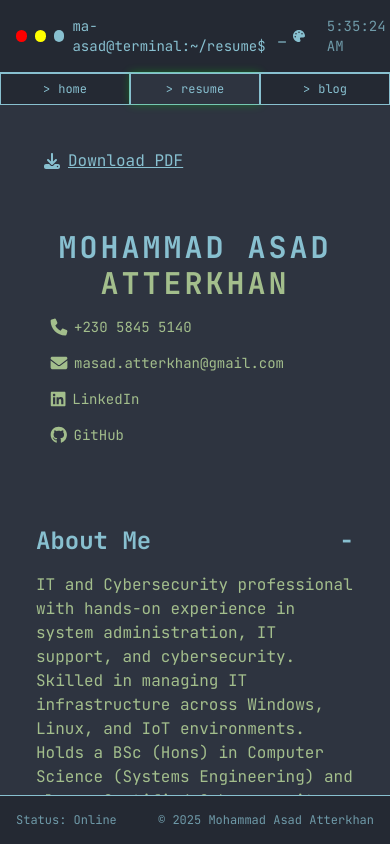
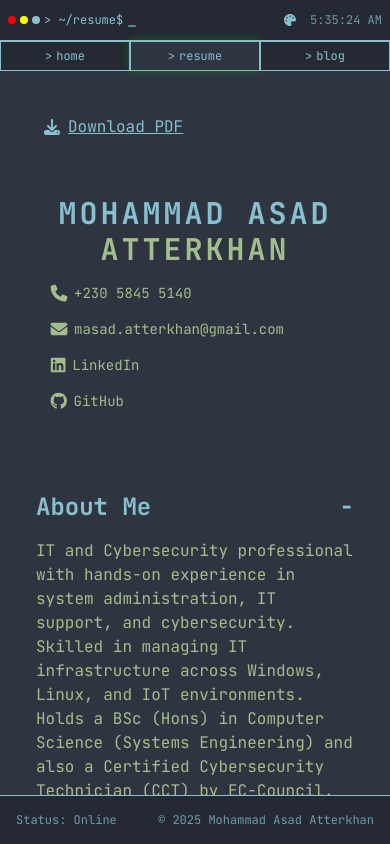
Before and after one commit to ma-asad/ma-asad.github.io, a Vue app: page /resume in a window 390 px wide. Built offline with nearby package versions, Linux system fonts and the light colour scheme.

Commit message:
style: adjust terminal layout and improve responsiveness for mobile views

```diff
--- a/src/components/TerminalCommands.vue
+++ b/src/components/TerminalCommands.vue
@@ -1,5 +1,5 @@
 <template>
-  <div class="terminal-commands fixed bottom-16 sm:bottom-12 left-0 right-0 p-4 border-t border-terminal-green bg-terminal-bg-secondary w-full z-10">
+  <div class="terminal-commands fixed bottom-12 left-0 right-0 p-4 border-t border-terminal-green bg-terminal-bg-secondary w-full z-10">
     <div class="flex flex-col sm:flex-row gap-4">
       <a
         href="https://github.com/ma-asad"
--- a/src/components/TerminalLayout.vue
+++ b/src/components/TerminalLayout.vue
@@ -3,17 +3,19 @@
     <!-- Terminal Header with Tabs -->
     <div class="terminal-header bg-terminal-bg-secondary border-b border-terminal-green w-full flex-shrink-0">
       <!-- Terminal Window Controls -->
-      <div class="flex items-center justify-between p-4 border-b border-terminal-green w-full">
-        <div class="flex items-center space-x-2">
-          <div class="w-3 h-3 bg-terminal-red rounded-full"></div>
-          <div class="w-3 h-3 bg-terminal-yellow rounded-full"></div>
-          <div class="w-3 h-3 bg-terminal-green rounded-full"></div>
-          <span class="ml-4 text-terminal-green text-sm">{{ currentPrompt }}</span>
-          <span class="terminal-cursor">_</span>
+      <div class="flex items-center justify-between p-2 sm:p-4 border-b border-terminal-green w-full">
+        <div class="flex items-center space-x-1 sm:space-x-2">
+          <div class="w-2 h-2 sm:w-3 sm:h-3 bg-terminal-red rounded-full"></div>
+          <div class="w-2 h-2 sm:w-3 sm:h-3 bg-terminal-yellow rounded-full"></div>
+          <div class="w-2 h-2 sm:w-3 sm:h-3 bg-terminal-green rounded-full"></div>
+          <span class="md:hidden ml-2 text-terminal-green text-xs">{{ mobilePrompt }}</span>
+          <span class="md:hidden terminal-cursor">_</span>
+          <span class="hidden md:inline ml-4 text-terminal-green text-sm">{{ currentPrompt }}</span>
+          <span class="hidden md:inline terminal-cursor">_</span>
         </div>
-        <div class="flex items-center gap-4">
+        <div class="flex items-center gap-2 sm:gap-4">
           <ThemeSwitcher />
-          <div class="text-sm text-terminal-green opacity-75">
+          <div class="text-xs sm:text-sm text-terminal-green opacity-75">
             {{ currentTime }}
           </div>
         </div>
@@ -26,11 +28,11 @@
           :key="tab.name"
           :to="tab.path"
           :class="[
-            'terminal-tab flex-1 px-4 py-3 border-r border-terminal-green transition-all duration-200 text-center',
+            'terminal-tab flex-1 px-2 py-2 sm:px-4 sm:py-3 border-r border-terminal-green transition-all duration-200 text-center text-xs sm:text-base',
             $route.name === tab.name ? 'active bg-terminal-bg text-terminal-green' : 'bg-terminal-bg-secondary text-terminal-green hover:bg-terminal-bg-tertiary hover:text-terminal-cyan'
           ]"
         >
-          <div class="flex items-center justify-center space-x-2">
+          <div class="flex items-center justify-center space-x-1 sm:space-x-2">
             <span class="text-terminal-green">></span>
             <span class="font-terminal">{{ tab.label }}</span>
           </div>
@@ -41,7 +43,7 @@
     <!-- Main Terminal Window -->
     <div class="terminal-main flex-1 flex flex-col w-full relative overflow-hidden">
       <!-- Terminal Content -->
-      <div class="terminal-content flex-1 p-4 md:p-6 w-full pb-52 sm:pb-32 overflow-y-auto">
+      <div class="terminal-content flex-1 p-4 md:p-6 w-full pb-48 sm:pb-28 overflow-y-auto">
         <router-view />
       </div>
     </div>
@@ -79,6 +81,21 @@ const currentPrompt = computed(() => {
       return 'ma-asad@terminal:~/blog$'
     default:
       return basePrompt
+  }
+})
+
+const mobilePrompt = computed(() => {
+  const currentPath = route.name
+
+  switch (currentPath) {
+    case 'home':
+      return '> ~/home$'
+    case 'resume':
+      return '> ~/resume$'
+    case 'blog':
+      return '> ~/blog$'
+    default:
+      return '> ~$'
   }
 })
 
```
